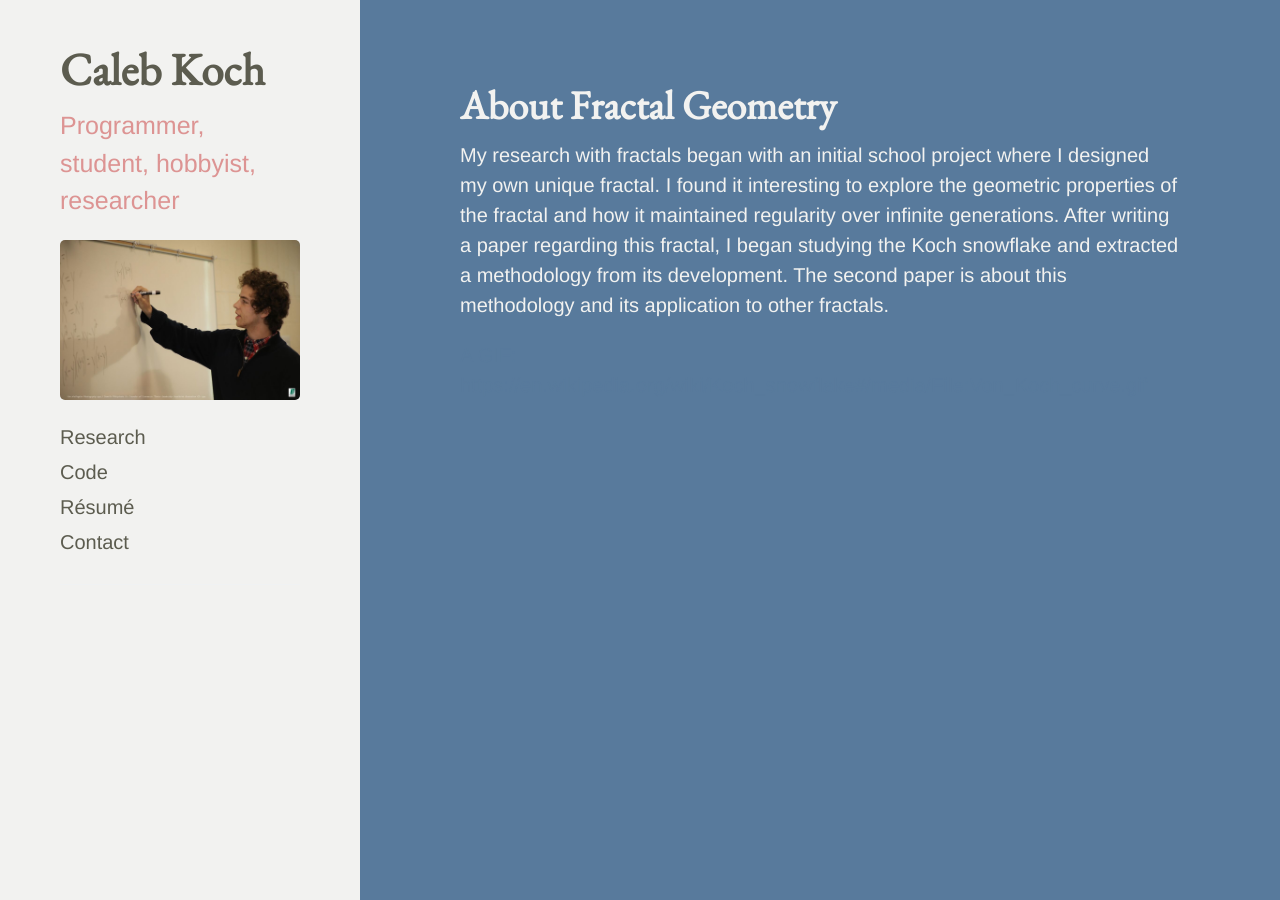
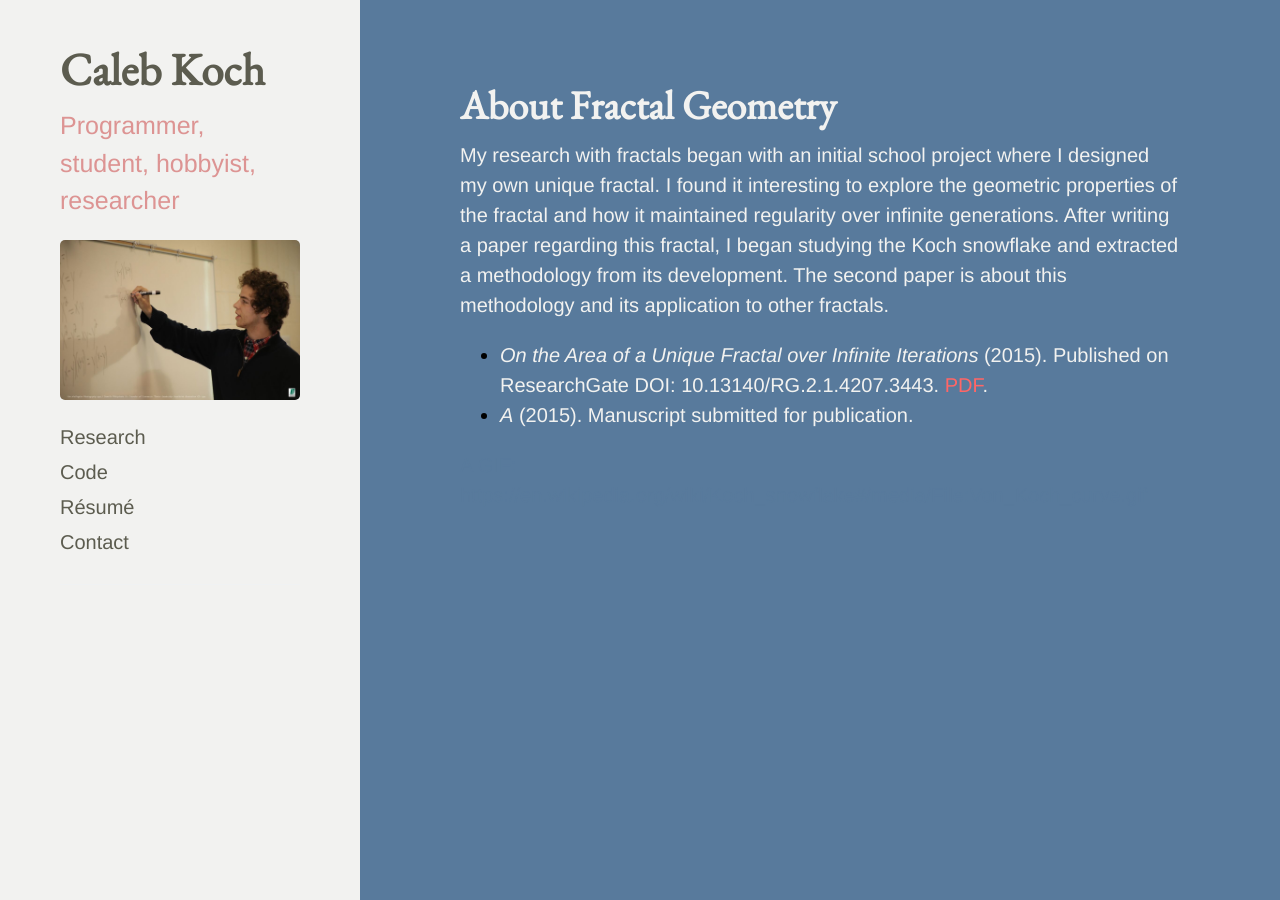
Before and after one commit to cakoch10/cakoch10.github.io, a Jekyll site: the page built from fractal.md, in a window 1280 px wide. Built offline with Jekyll 4.4.1, drawn with Linux system fonts in a browser that asks for light colours; Markdown is read by kramdown in place of the engine named in the settings.

Commit message:
Update fractal.md

```diff
--- a/fractal.md
+++ b/fractal.md
@@ -8,4 +8,7 @@
 explore the geometric properties of the fractal and how it maintained regularity over infinite generations. After writing a paper regarding this fractal, I began studying the Koch snowflake and extracted a methodology from its development. The second paper is about this methodology and its application to other fractals.
 </span>
 
+- <span style="color:#f2f2f0">*On the Area of a Unique Fractal over Inﬁnite Iterations* (2015). Published on ResearchGate DOI: 10.13140/RG.2.1.4207.3443. [PDF](https://www.researchgate.net/profile/Caleb_Koch/publication/280254976_On_the_Area_of_a_Unique_Fractal_over_Innite_Iterations/links/55afacbf08ae11d3103958ce.pdf?origin=publication_detail&ev=pub_int_prw_xdl&msrp=9nY2KLsoLrN9SohA_tbERY59MXBLl6Gy1RmXzOoVBob9ZT0s5q1GLcrOYJh-rfZKDhUnB02QA8oMgNmE29hhgw.DhEtyBE70WYqc2qXOFVaaTwks8otT4pw3ZFV-GTIoXfL9EtKMwQpBI6g4zG9wPblJ33gxLKXFxd7Aj5hVuy6DQ.eqhZELDh2YgmsFlyMw7o8bljwv-MQy7WZooy0SSM1V8B4BxxFNtUYylHofZ7Z_GSB5ZrtjqwLZU5AJ0pRob3YA).</span>
+- <span style="color:#f2f2f0">*A* (2015). Manuscript submitted for publication.</span>
+
 A GIF: https://en.wikipedia.org/wiki/Koch_snowflake#/media/File:Von_Koch_curve.gif
```
